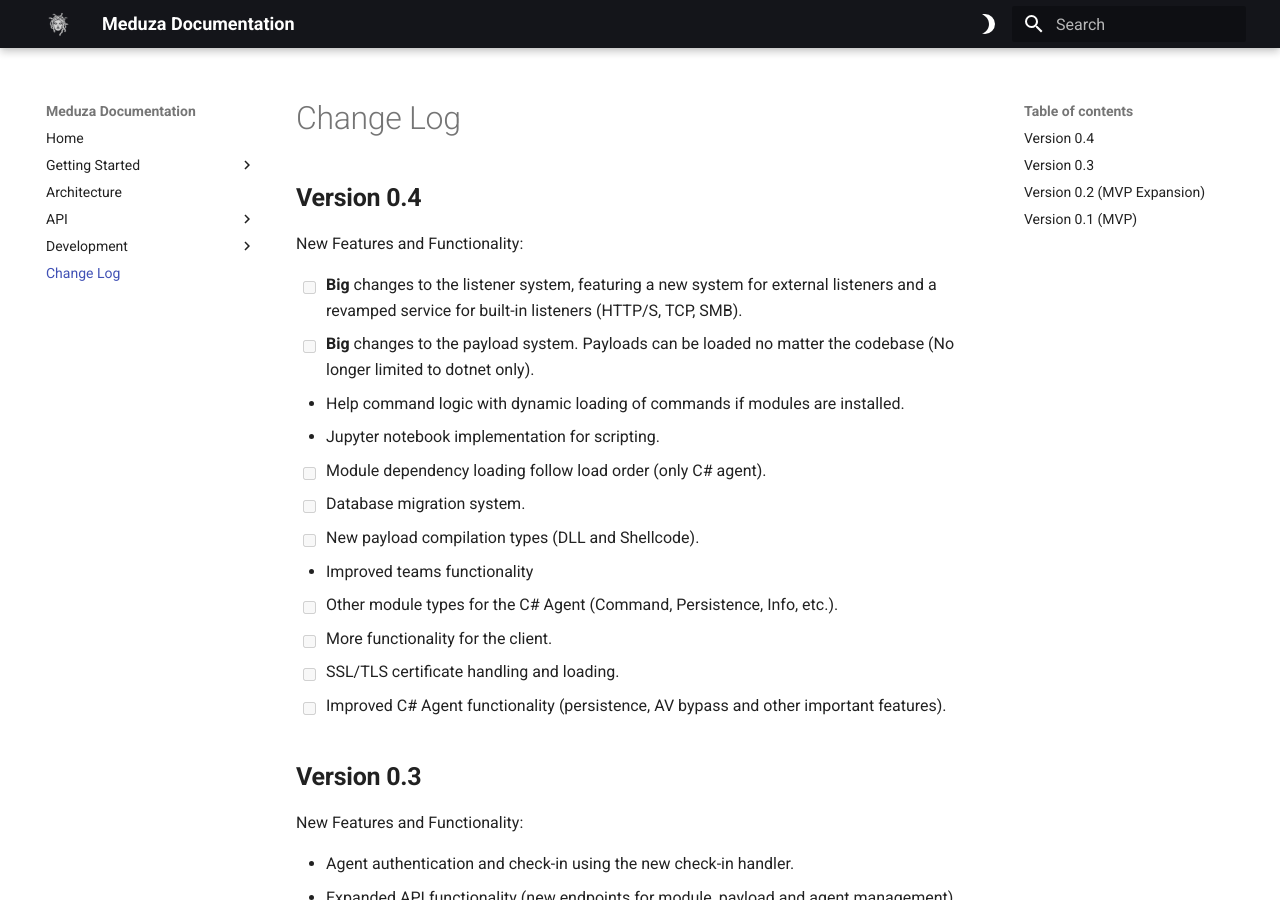
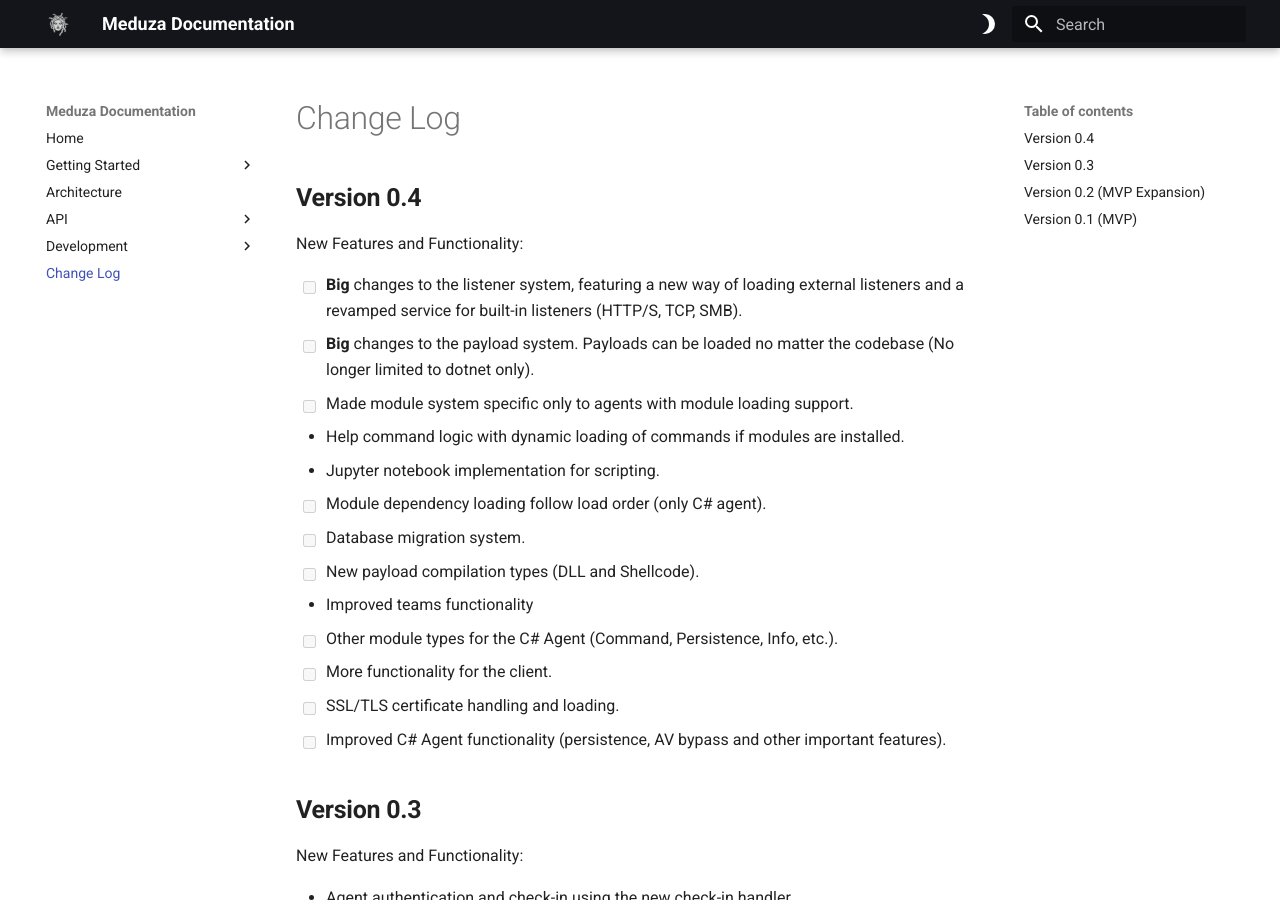
Before and after one commit to Meduza-Framework/meduza-documentation, an MkDocs documentation site: the page built from docs/change-log.md, in a window 1280 px wide and 900 px high. Built offline with MkDocs 1.6.1 and Material for MkDocs 9.7.7, drawn with Linux system fonts in a browser that asks for light colours.

Commit message:
Version 0.4 addition

```diff
--- a/docs/change-log.md
+++ b/docs/change-log.md
@@ -6,8 +6,9 @@
 
 New Features and Functionality:
 
-- [ ] **Big** changes to the listener system, featuring a new system for external listeners and a revamped service for built-in listeners (HTTP/S, TCP, SMB).
+- [ ] **Big** changes to the listener system, featuring a new way of loading external listeners and a revamped service for built-in listeners (HTTP/S, TCP, SMB).
 - [ ] **Big** changes to the payload system. Payloads can be loaded no matter the codebase (No longer limited to dotnet only).
+- [ ] Made module system specific only to agents with module loading support.
 - Help command logic with dynamic loading of commands if modules are installed.
 - Jupyter notebook implementation for scripting.
 - [ ] Module dependency loading follow load order (only C# agent).
```
